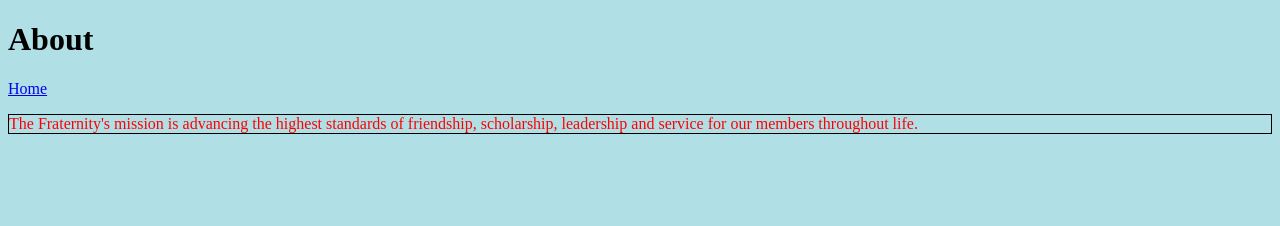
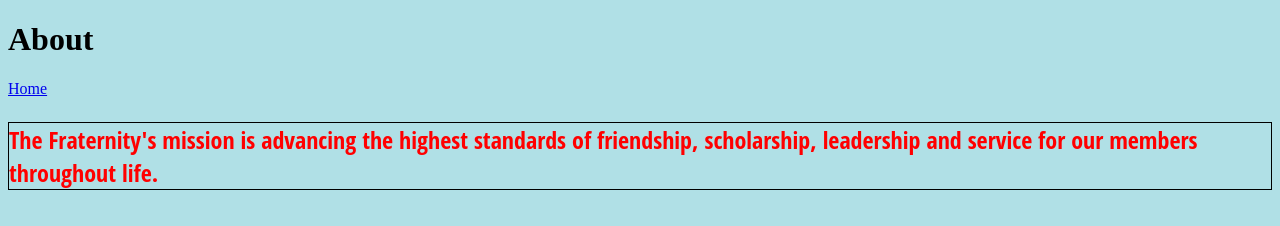
Before and after one commit to jfurey14/unc, a plain HTML site: page about.html in a window 1280 px wide. Drawn offline with Linux system fonts and the light colour scheme.

Commit message:
Update about.html

```diff
--- a/about.html
+++ b/about.html
@@ -1,6 +1,7 @@
 <!DOCTYPE html>
 <html>
 <head>
+  <link href="./css/custom.css" rel="stylesheet" type="text/css" media= "all">
 
 <title>ΣAE NC Xi Chapter</title>
 <style>
```
